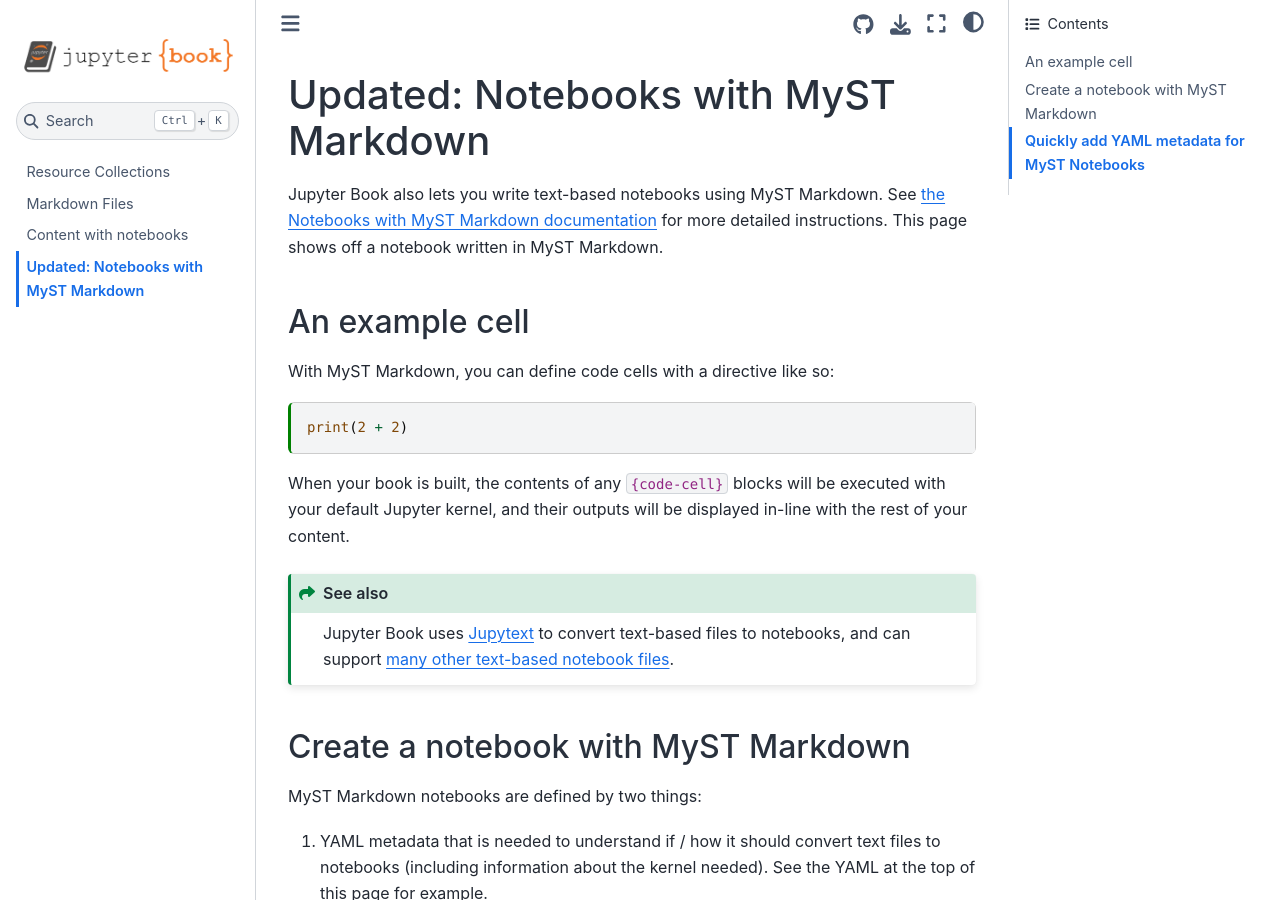
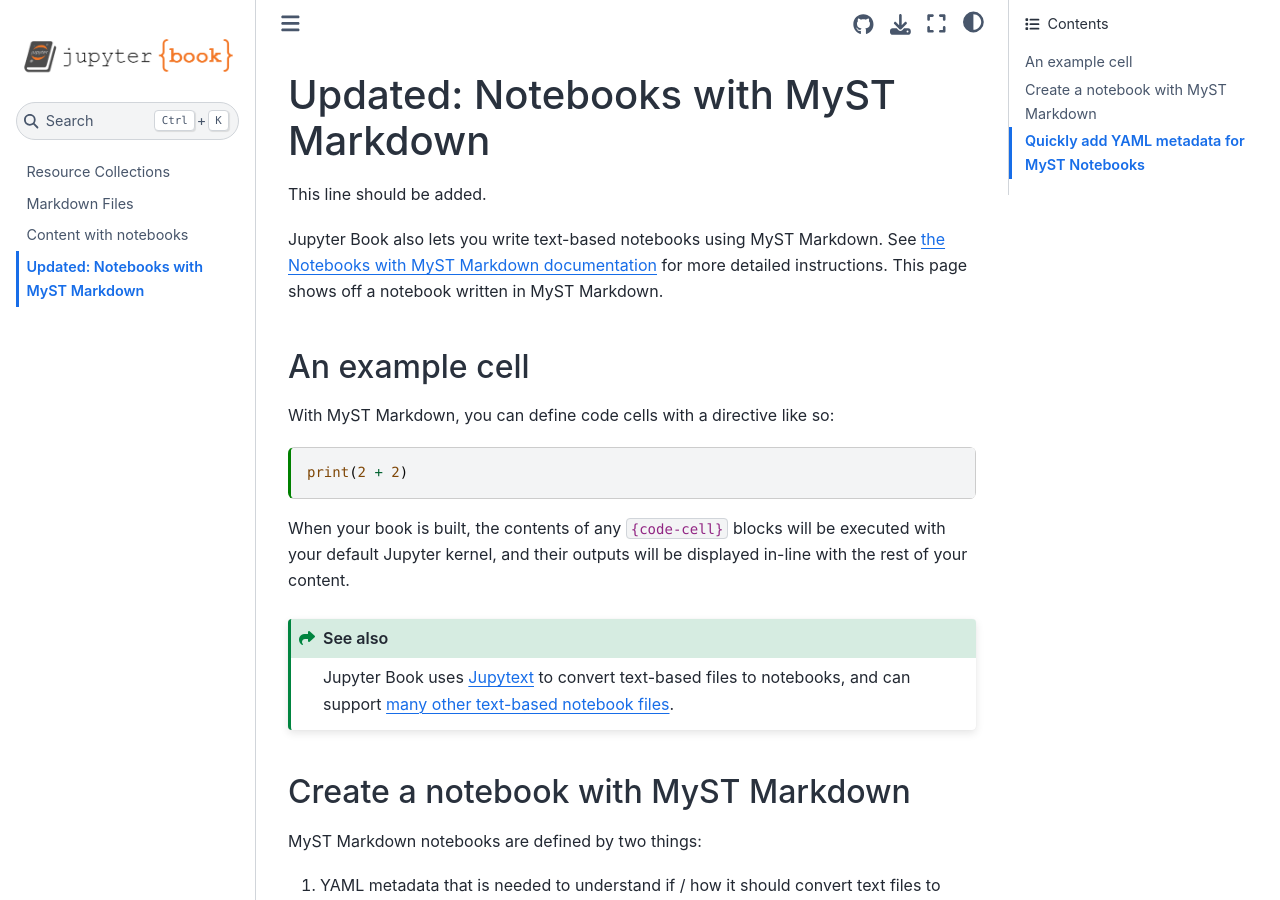
Before and after one commit to jwhitney/resource-collection, a Jupyter Book: the page built from markdown-notebooks.md, in a window 1280 px wide and 900 px high. Built offline with Jupyter Book 1.0.4 settings and Sphinx 7.4.7 and the Sphinx Book theme 1.1.4, drawn with Linux system fonts in a browser that asks for light colours.

Commit message:
update markdown-notebooks.md

```diff
--- a/markdown-notebooks.md
+++ b/markdown-notebooks.md
@@ -14,6 +14,8 @@
 ---
 
 # Updated: Notebooks with MyST Markdown
+
+This line should be added.
 
 Jupyter Book also lets you write text-based notebooks using MyST Markdown.
 See [the Notebooks with MyST Markdown documentation](https://jupyterbook.org/file-types/myst-notebooks.html) for more detailed instructions.
```
